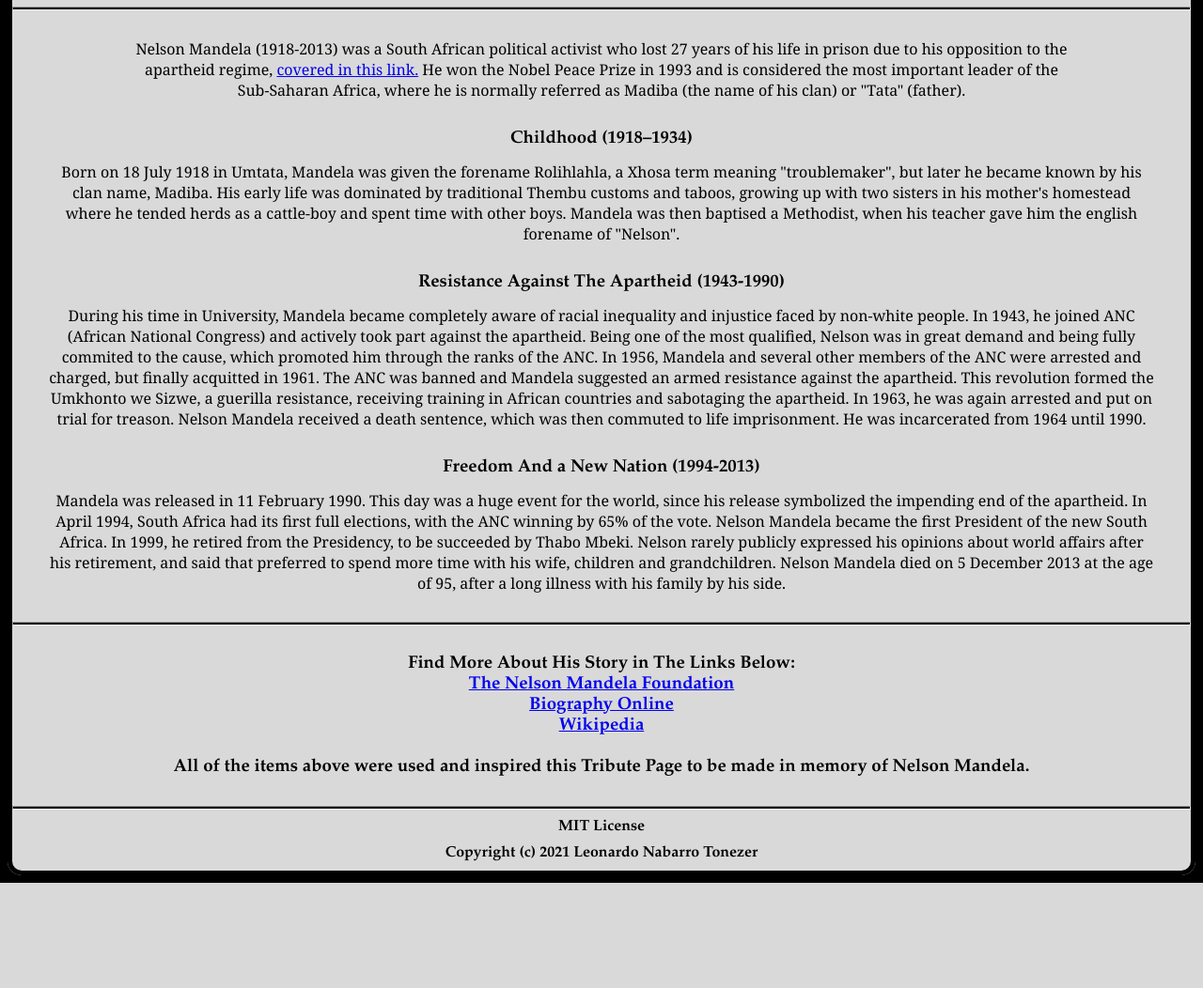
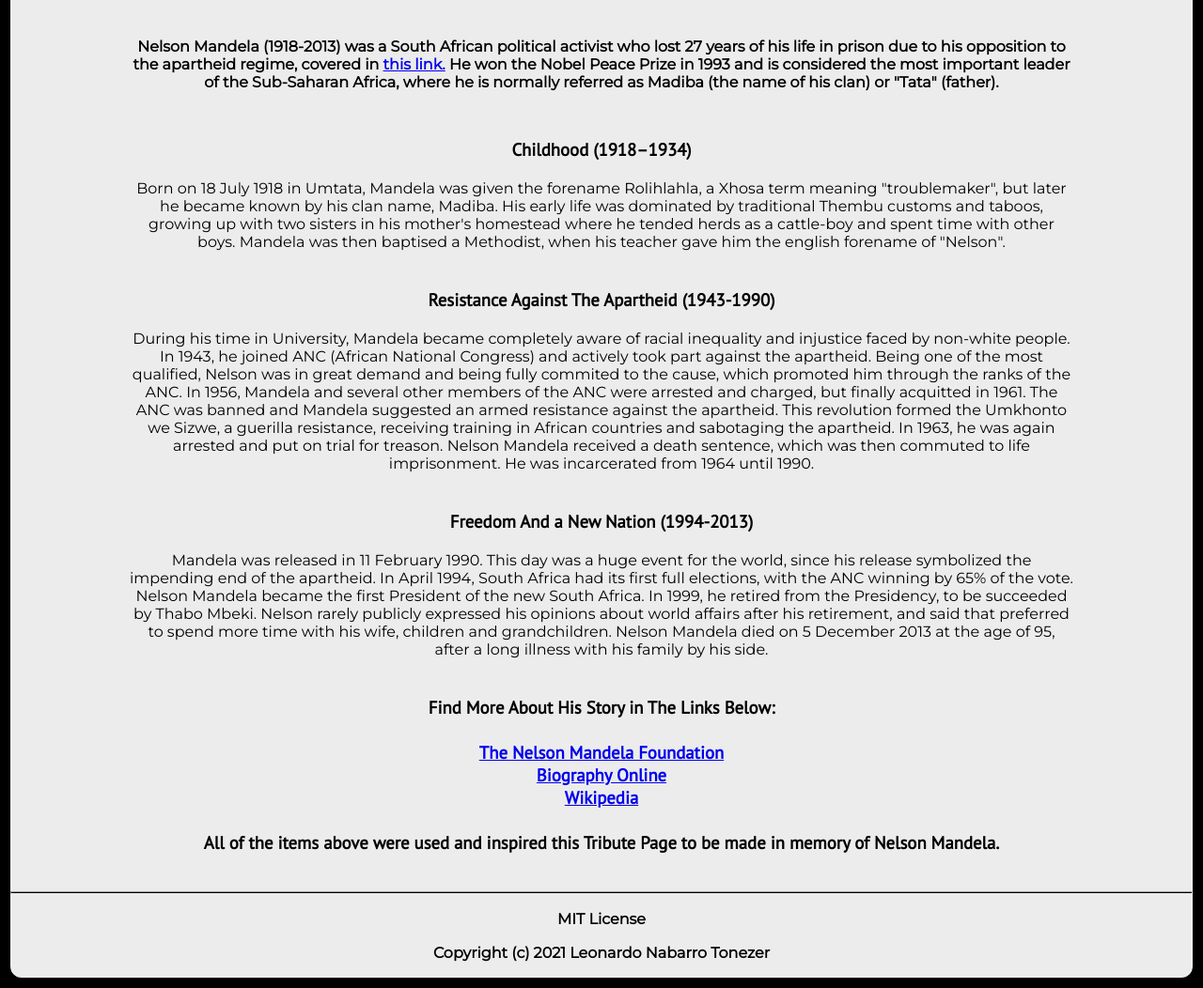
Before and after one commit to leonardont/TributePage, a plain HTML site: page index.html in a window 1280 px wide. Shown: the part 640-1692 px from the top of the page at 94% size. Before the commit the page ends 1580 px from the top, so only its background shows below. Drawn offline with Linux system fonts and the light colour scheme.

Commit message:
Optimized HTML structure, inserted new fonts, optimized CSS structure.

```diff
--- a/index.html
+++ b/index.html
@@ -1,40 +1,36 @@
 <!DOCTYPE html>
 <html>
     <head>
-        <title>Nelson Mandela Tribute</title>
+        <title>Tribute Page</title>
         <link rel="stylesheet" href="style.css">
+        <link rel="stylesheet" href="https://fonts.googleapis.com/css?family=Montserrat">
+        <link rel="stylesheet" href="https://fonts.googleapis.com/css?family=PT+Sans">
     </head>
 
     <body>
-        <header>
-
-        </header>
-
-        <main id="main">
-            <header id="title">
+        <main class="main">
+            <header class="title">
                 <h1>Nelson Mandela</h1>
                 <h2>A tribute to the man who brought a nation together</h2>
             </header>
 
-            <div id="img-div">
+            <div class="img-div">
                 <figure>
-                    <img id="image" src="https://ep01.epimg.net/elpais/imagenes/2018/07/17/album/1531828042_969782_1531901269_noticia_normal.jpg" alt="Nelson Mandela Photo">
-                    <figcaption id="img-caption">Nelson Mandela in Johannesburg, June 2009.</figcaption>
+                    <img id="image1" src="https://ep01.epimg.net/elpais/imagenes/2018/07/17/album/1531828042_969782_1531901269_noticia_normal.jpg" alt="Nelson Mandela Photo">
+                    <figcaption id="img1caption">Nelson Mandela in Johannesburg, June 2009.</figcaption>
                 </figure>
             </div>
 
-            <hr>
-
-            <p id="tribute-info">
+            <p class="tribute-info">
             Nelson Mandela (1918-2013) was a South African political activist who lost 27 years of his life in prison due to his opposition to the apartheid regime,
-            <a href="https://en.wikipedia.org/wiki/Apartheid" target="_blank">covered in this link.</a> He won the Nobel Peace Prize in 1993 and is considered the most important
+            covered in <a href="https://en.wikipedia.org/wiki/Apartheid" target="_blank">this link.</a> He won the Nobel Peace Prize in 1993 and is considered the most important
             leader of the Sub-Saharan Africa, where he is normally referred as Madiba (the name of his clan) or "Tata" (father).
             </p>
 
             <h3 id="title1">
             Childhood (1918–1934)
             </h3>
-            <p id="subtxt1">
+            <p id="subtext1">
             Born on 18 July 1918 in Umtata, Mandela was given the forename Rolihlahla, a Xhosa term meaning "troublemaker", but later he became known by his clan
             name, Madiba. His early life was dominated by traditional Thembu customs and taboos, growing up with two sisters in his mother's homestead where he
             tended herds as a cattle-boy and spent time with other boys. Mandela was then baptised a Methodist, when his teacher gave him the english forename of
@@ -44,7 +40,7 @@
             <h3 id="title2">
             Resistance Against The Apartheid (1943-1990)
             </h3>
-            <p id="subtxt2">
+            <p id="subtext2">
             During his time in University, Mandela became completely aware of racial inequality and injustice faced by non-white people. In 1943, he joined ANC
             (African National Congress) and actively took part against the apartheid. Being one of the most qualified, Nelson was in great demand and being fully
             commited to the cause, which promoted him through the ranks of the ANC. In 1956, Mandela and several other members of the ANC were arrested and charged,
@@ -56,7 +52,7 @@
             <h3 id="title3">
             Freedom And a New Nation (1994-2013)
             </h3>
-            <p id="subtxt3">
+            <p id="subtext3">
             Mandela was released in 11 February 1990. This day was a huge event for the world, since his release symbolized the impending end of the apartheid.
             In April 1994, South Africa had its first full elections, with the ANC winning by 65% of the vote. Nelson Mandela became the first President of the
             new South Africa. In 1999, he retired from the Presidency, to be succeeded by Thabo Mbeki. Nelson rarely publicly expressed his opinions about world
@@ -64,10 +60,9 @@
             at the age of 95, after a long illness with his family by his side.
             </p>
 
-            <hr>
-
-            <h3 id="links">
+            <h3 class="links">
             Find More About His Story in The Links Below:
+            <br>
             <br>
             <a id="tribute-link" href="https://www.nelsonmandela.org/content/page/biography" target="_blank">The Nelson Mandela Foundation</a>
             <br>
@@ -81,11 +76,11 @@
             </h3>
 
             <hr>
+
+            <footer class="footer">
+                <h4>MIT License</h4>
+                <h4>Copyright (c) 2021 Leonardo Nabarro Tonezer</h4>
+            </footer>
         </main>
-
-        <footer id="footer">
-            <h4>MIT License</h4>
-            <h4>Copyright (c) 2021 Leonardo Nabarro Tonezer</h4>
-        </footer>
     </body>
 </html>
--- a/style.css
+++ b/style.css
@@ -1,13 +1,24 @@
-#title {
-    text-align: center;
-    font-family: Garamond, Arial;
+body {
+    background-color: black;
 }
 
-#img-div {
+.main {
+    background-color: #ececec;
+    border-style: solid;
+    border-width: 3px;
+    border-radius: 15px;
+}
+
+.title {
+    text-align: center;
+    font-family: "Montserrat", Arial;
+}
+
+.img-div {
     margin-top: 25px;
 }
 
-#image {
+#image1 {
    max-width: 100%;
    width: 50%;
    max-height: 100%;
@@ -17,91 +28,89 @@
    border-radius: 15px;
    border: 3px solid black;
    box-shadow: 8px 8px 5px #b5b5b5;
+   user-drag: none;
+   user-select: none;
+   -moz-user-select: none;
+   -webkit-user-drag: none;
+   -webkit-user-select: none;
+   -ms-user-select: none;
 }
 
-#img-caption {
+#img1caption {
     text-align: center;
     margin-top: 15px;
-    margin-bottom: 15px;
+    margin-bottom: 30px;
     margin-left: auto;
     margin-right: auto;
-    font-family: Georgia, Arial;
+    font-family: "PT Sans", Arial;
 }
 
-#tribute-info {
+p {
     text-align: center;
     margin-left: 10%;
     margin-right: 10%;
-    margin-top: 30px;
-    margin-bottom: 30px;
+    font-family: "Montserrat", Arial;
+}
+
+.tribute-info {
+    text-align: center;
+    margin-left: 10%;
+    margin-right: 10%;
+    margin-top: 50px;
+    margin-bottom: 50px;
+    font-weight: 700;
 }
 
 h3 {
     text-align: center;
-    margin-left: 3%;
-    margin-right: 3%;
-    font-family: Garamond, Arial;
-}
-
-p {
-    text-align: center;
-    margin-left: 3%;
-    margin-right: 3%;
-    font-family: Georgia, Arial;
+    margin-left: 15%;
+    margin-right: 15%;
+    font-family: "PT Sans", Arial;
 }
 
 #title1 {
-    margin-top: 15px;
-    margin-bottom: 13px;
+    margin-top: 30px;
+    margin-bottom: 20px;
 }
 
-#subtxt1 {
-    margin-top: 0px;
+#subtext1 {
+    margin-top: 5px;
     margin-bottom: 30px;
 }
 
 #title2 {
-    margin-top: 20px;
-    margin-bottom: 13px;
+    margin-top: 40px;
+    margin-bottom: 20px;
 }
 
-#subtxt2 {
-    margin-top: 0px;
+#subtext2 {
+    margin-top: 5px;
     margin-bottom: 30px;
 }
 
 #title3 {
-    margin-top: 20px;
-    margin-bottom: 13px;
+    margin-top: 40px;
+    margin-bottom: 20px;
 }
 
-#subtxt3 {
-    margin-top: 0px;
-    margin-bottom: 30px;
+#subtext3 {
+    margin-top: 5px;
+    margin-bottom: 40px;
 }
 
-#links {
-    margin-top: 30px;
-    margin-bottom: 30px;
-}
-
-hr {
-    height: 2px;
-    background: black;
+.links {
+    margin-top: 40px;
+    margin-bottom: 40px;
 }
 
 h4 {
     text-align: center;
-    margin-top: 9px;
-    margin-bottom: 9px;
-    font-family: Garamond, Arial;
+    margin-top: 17px;
+    margin-bottom: 17px;
+    font-family: "Montserrat", Arial;
 }
 
-body {
-    background-color: #d9d9d9;
-    border-style: solid;
-    border-width: 5px;
-    border-radius: 15px;
-    outline-style: solid;
-    outline-width: 200px;
+hr {
+    height: 1px;
+    background: black;
 }
```
